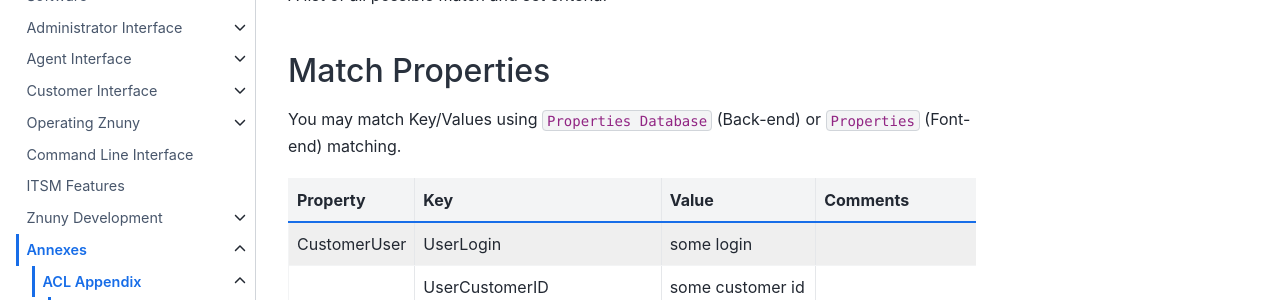
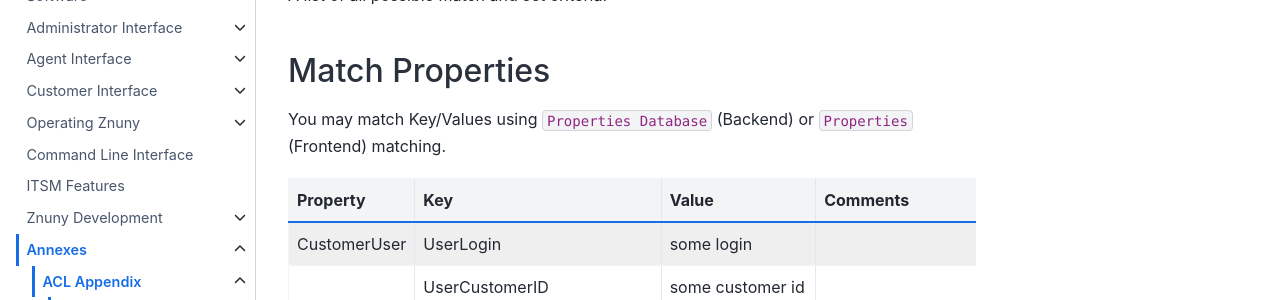
Before and after one commit to znuny/manual, a Sphinx documentation site: the page built from source/annexes/acl_reference/acl_properties.rst, in a window 1280 px wide and 900 px high, scrolled down 302 px. Shown: the part 151-451 px from the top of the window. Built offline with Sphinx 7.4.7 and the Sphinx Book theme 1.1.4, drawn with Linux system fonts in a browser that asks for light colours.

Commit message:
Fixed typo

```diff
--- a/source/annexes/acl_reference/acl_properties.rst
+++ b/source/annexes/acl_reference/acl_properties.rst
@@ -11,7 +11,7 @@
 Match Properties
 *****************
 
-You may match Key/Values using ``Properties Database`` (Back-end) or ``Properties`` (Font-end) matching.
+You may match Key/Values using ``Properties Database`` (Backend) or ``Properties`` (Frontend) matching.
 
 
 +---------------+-------------------------------+-----------------------------------------------------+--------------------------------------------------------------------------------------------------------------------------------------------------------------------+
```
